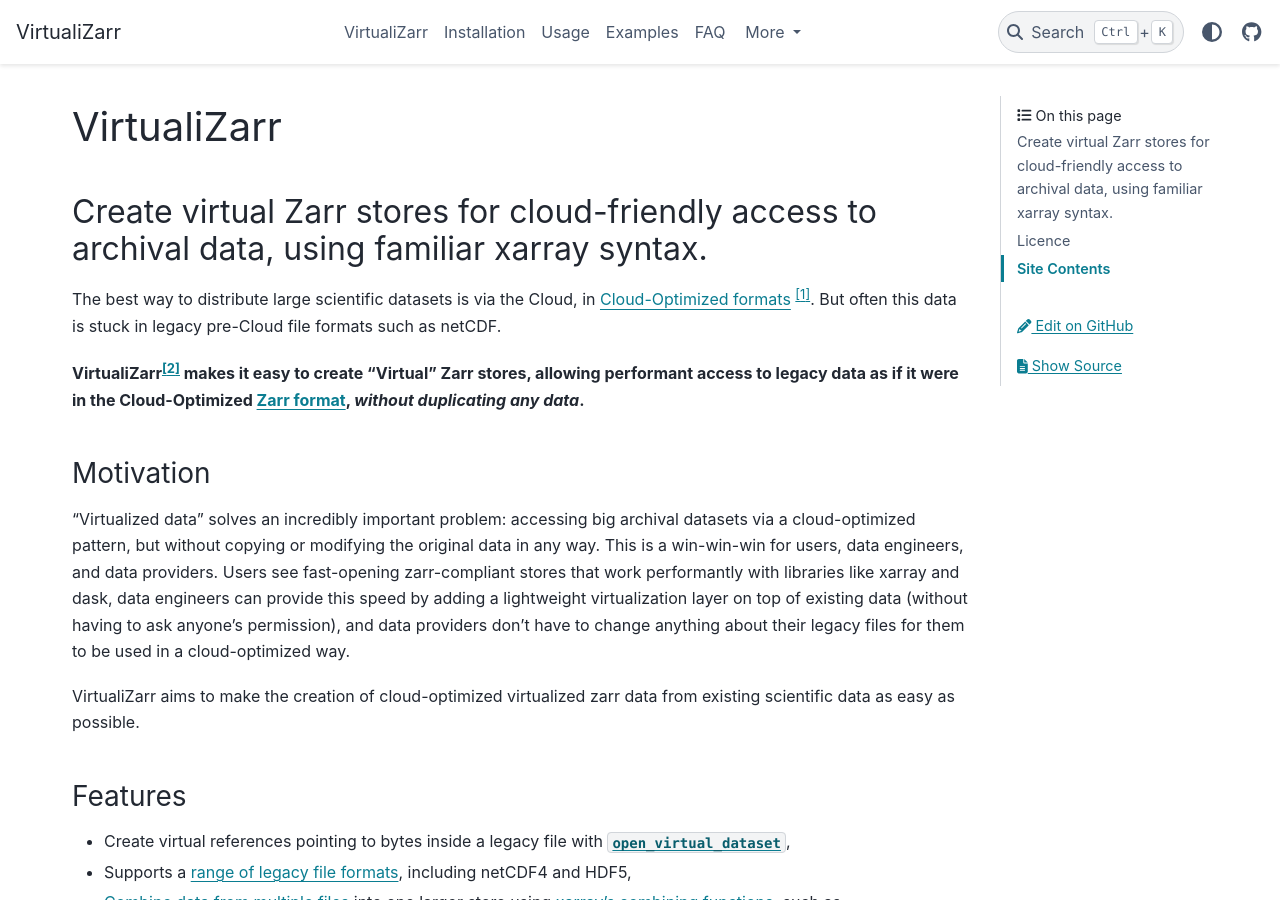
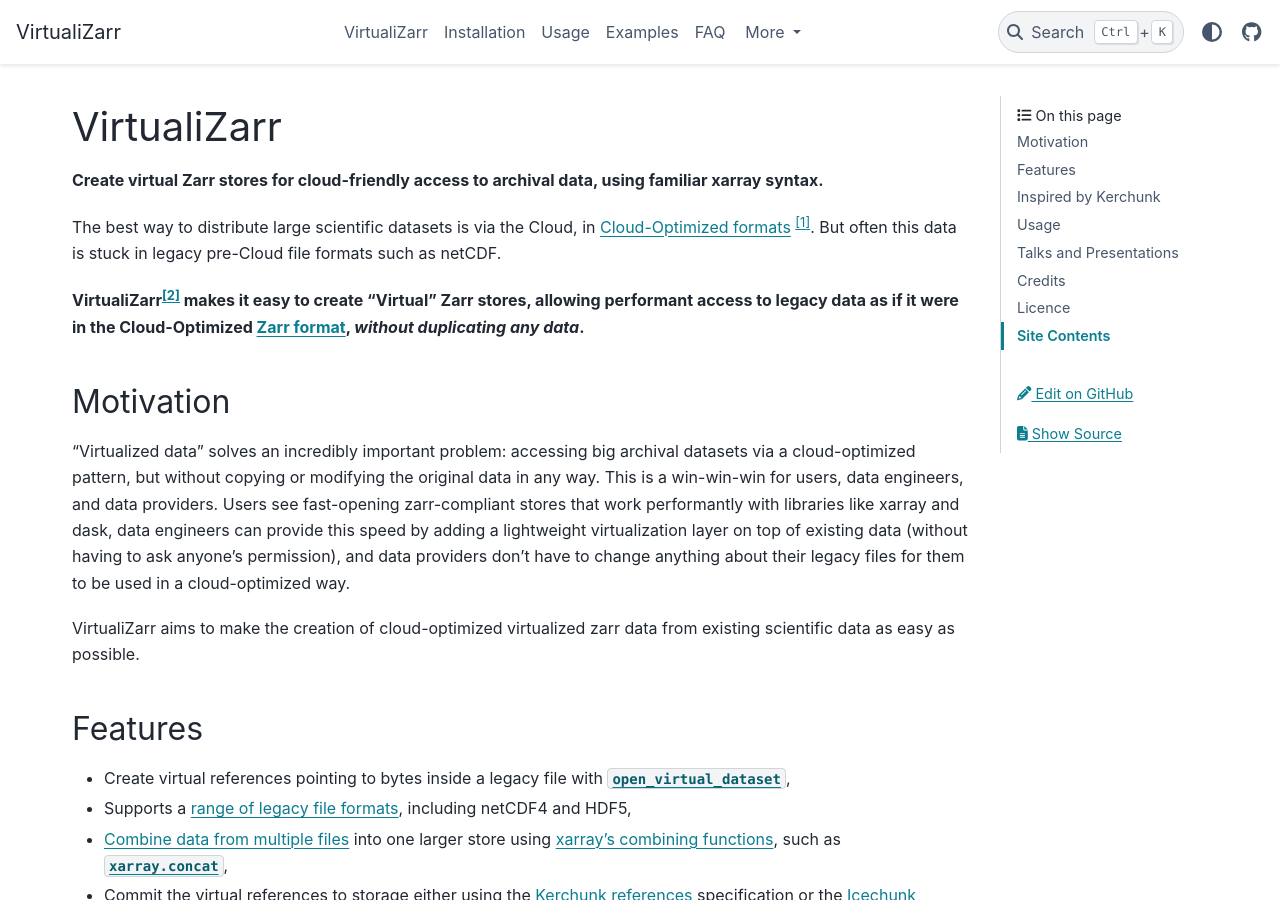
Before and after one commit to zarr-developers/VirtualiZarr, a Sphinx documentation site: the page built from docs/index.md, in a window 1280 px wide and 900 px high. Built offline with Sphinx 7.4.7 and the PyData theme 0.15.4, drawn with Linux system fonts in a browser that asks for light colours.

Commit message:
demote top-level statement to no longer be a section heading

```diff
--- a/docs/index.md
+++ b/docs/index.md
@@ -1,6 +1,6 @@
 # VirtualiZarr
 
-## Create virtual Zarr stores for cloud-friendly access to archival data, using familiar xarray syntax.
+**Create virtual Zarr stores for cloud-friendly access to archival data, using familiar xarray syntax.**
 
 The best way to distribute large scientific datasets is via the Cloud, in [Cloud-Optimized formats](https://guide.cloudnativegeo.org/) [^1]. But often this data is stuck in legacy pre-Cloud file formats such as netCDF.
 
```
